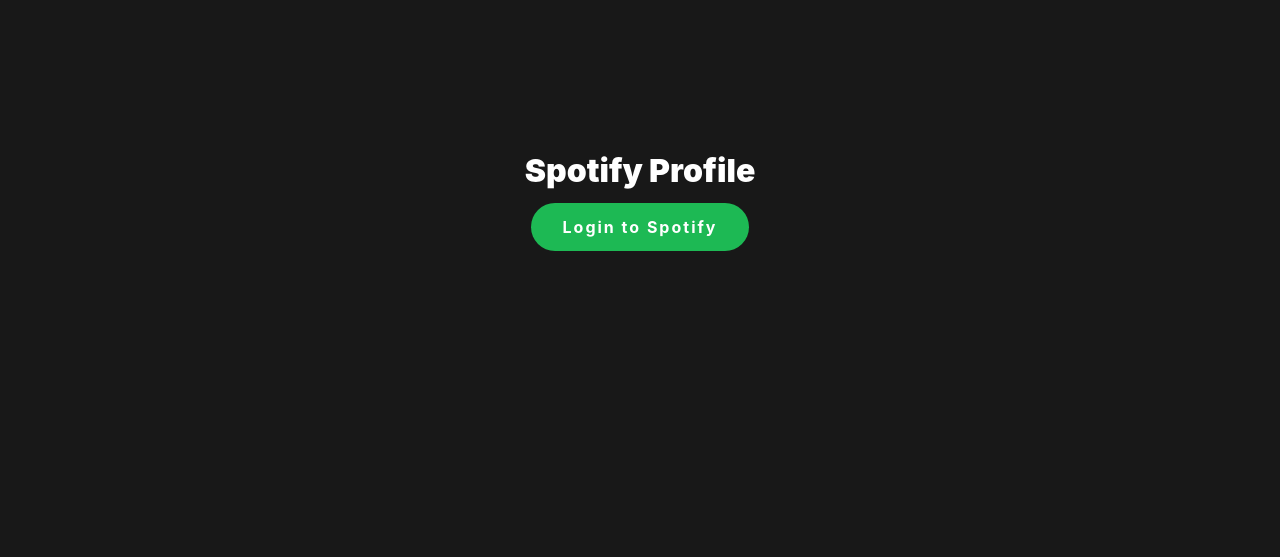
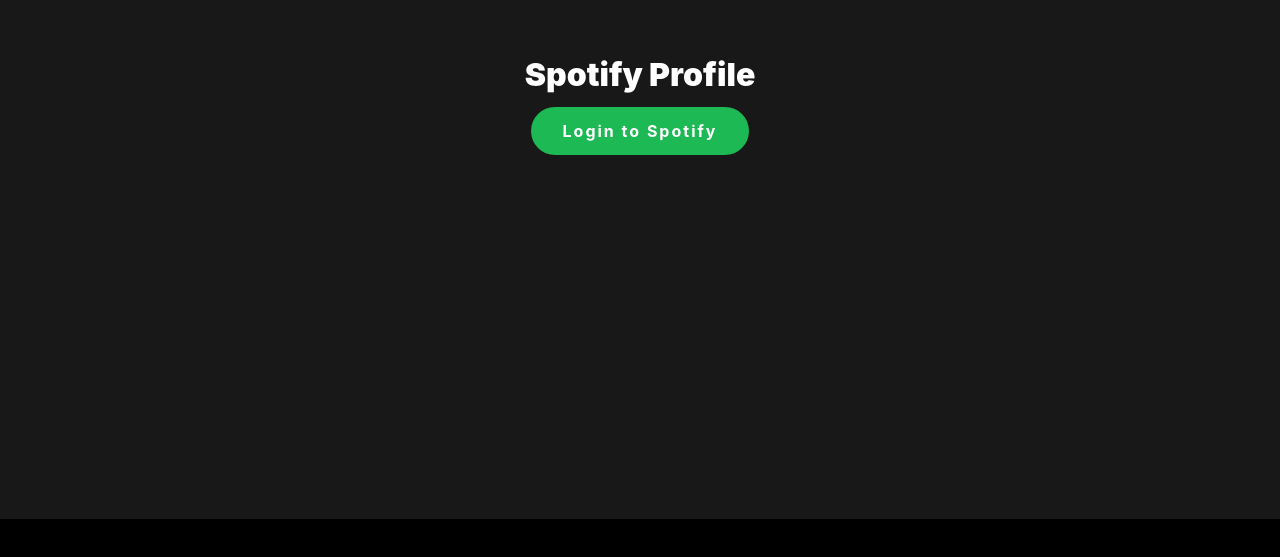
Before and after one commit to osallak/spotify-wrapped, a Next.js app: page / in a window 1280 px wide. Shown: the part 281-838 px from the top of the page. After the commit the page ends 800 px from the top, so only its background shows below. Built offline with nearby package versions, Linux system fonts and the light colour scheme; a web font is replaced by a local one.

Commit message:
fix(UI): center login page content without scroll overflow

```diff
--- a/src/app/page.tsx
+++ b/src/app/page.tsx
@@ -62,15 +62,15 @@
   };
 
   return (
-    <Container className="bg-spotify-black">
+    <Container className="bg-spotify-black min-h-screen">
       {accessToken ? (
         <User />
       ) : (
-        <div className="flex min-h-screen flex-col items-center justify-center">
+        <div className="flex flex-col items-center justify-center min-h-[calc(100vh-12rem)]">
           <h1 className="m-[0,0,10px] font-black text-2xl">Spotify Profile</h1>
           <button
             onClick={handleLogin}
-            className="inline-block bg-spotify-green text-white rounded-[30px] tracking-[2px] text-center font-bold mt-2"
+            className="inline-block bg-spotify-green text-white rounded-[30px] tracking-[2px] text-center font-bold mt-2 px-8 py-3"
           >
             Login to Spotify
           </button>
```
